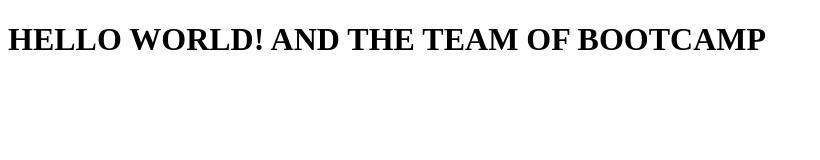
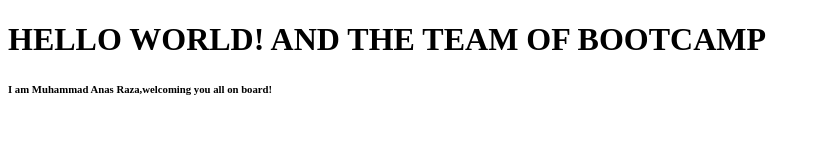
Before and after one commit to AnasRaza13/Assignment1, a plain HTML site: page index.html in a window 1280 px wide. Shown: the whole page, without its empty margins (0-820 px from the left). Drawn offline with Linux system fonts and the light colour scheme.

Commit message:
updated index.html 2

```diff
--- a/index.html
+++ b/index.html
@@ -7,5 +7,6 @@
 </head>
 <body>
     <h1>HELLO WORLD! AND THE TEAM OF BOOTCAMP</h1>
+    <h6>I am Muhammad Anas Raza,welcoming you all on board!</h6>
 </body>
 </html>
```
